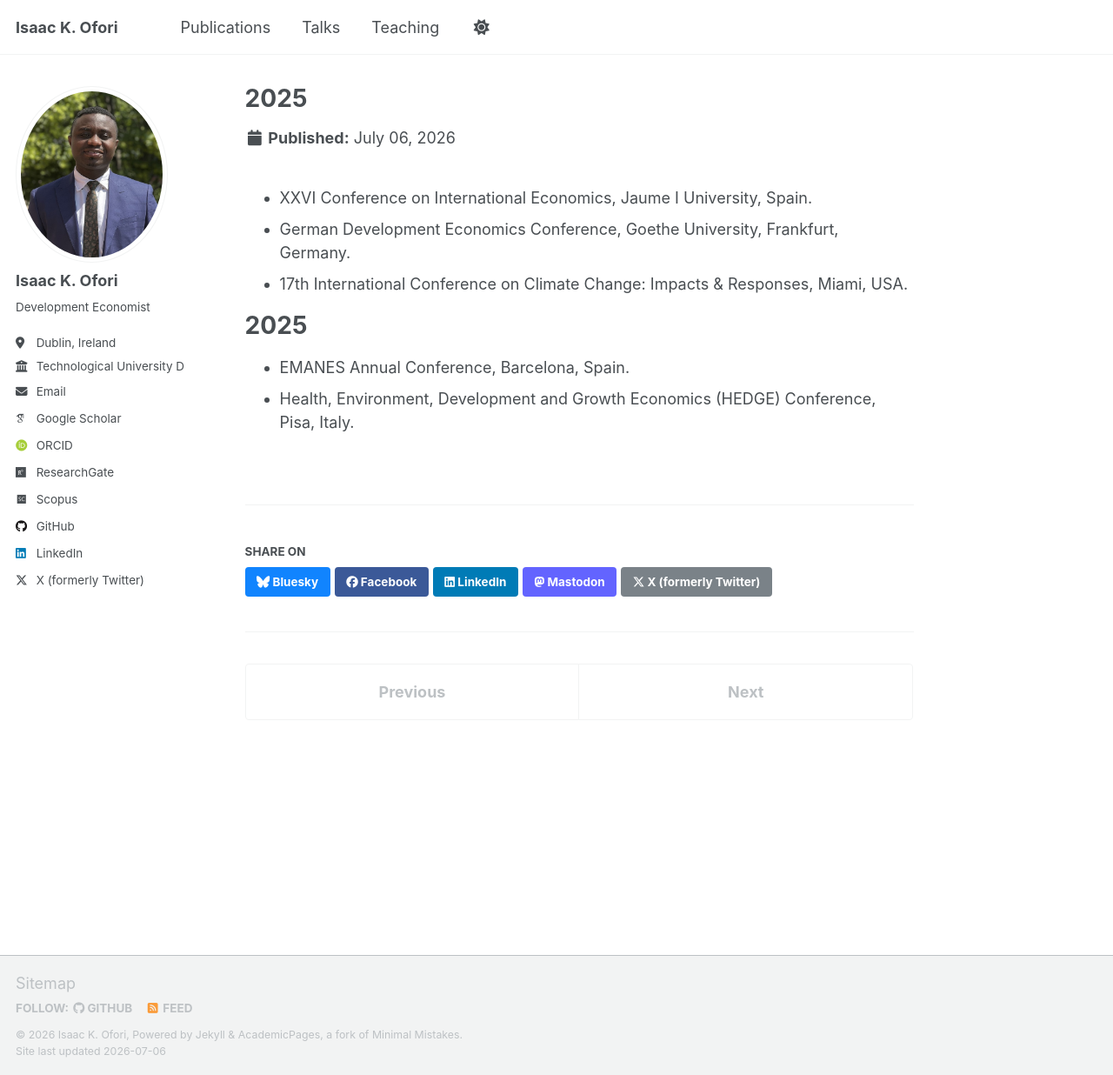
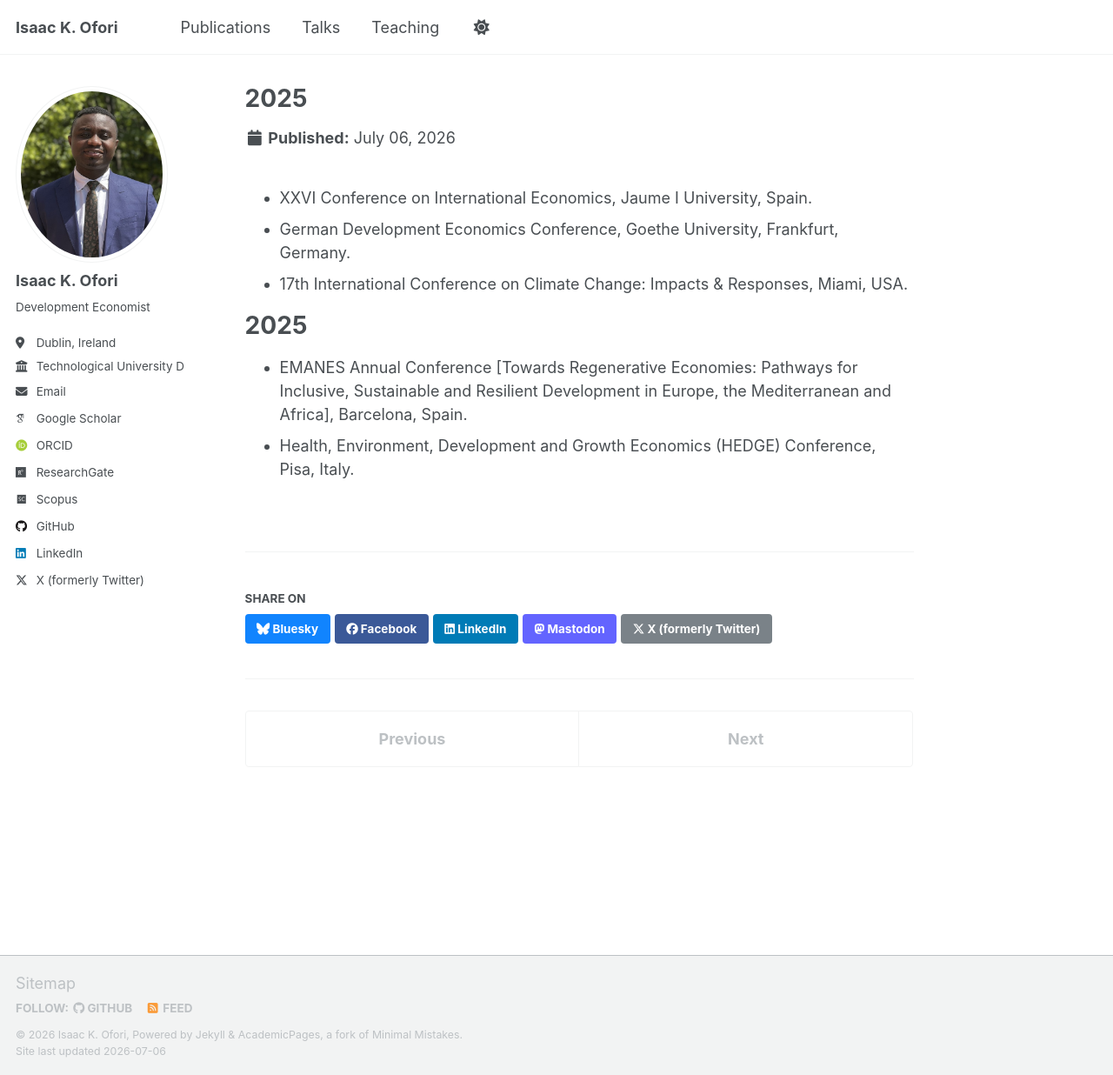
Before and after one commit to ikofori/ikofori.github.io, a Jekyll site: the page built from _talks/presentation.md, in a window 1280 px wide and 1236 px high. Shown: the whole window at 87% size. Built offline with Jekyll 4.4.1, drawn with Linux system fonts in a browser that asks for light colours; some web fonts are replaced; a script that is not in the unit is left out.

Commit message:
Update presentation.md

```diff
--- a/_talks/presentation.md
+++ b/_talks/presentation.md
@@ -11,5 +11,5 @@ permalink: /talks/2014-02-01-talk-2
 
 # 2025
 
-- EMANES Annual Conference, Barcelona, Spain.
+- EMANES Annual Conference [Towards Regenerative Economies: Pathways for Inclusive, Sustainable and Resilient Development in Europe, the Mediterranean and Africa], Barcelona, Spain.
 - Health, Environment, Development and Growth Economics (HEDGE) Conference, Pisa, Italy.
```
